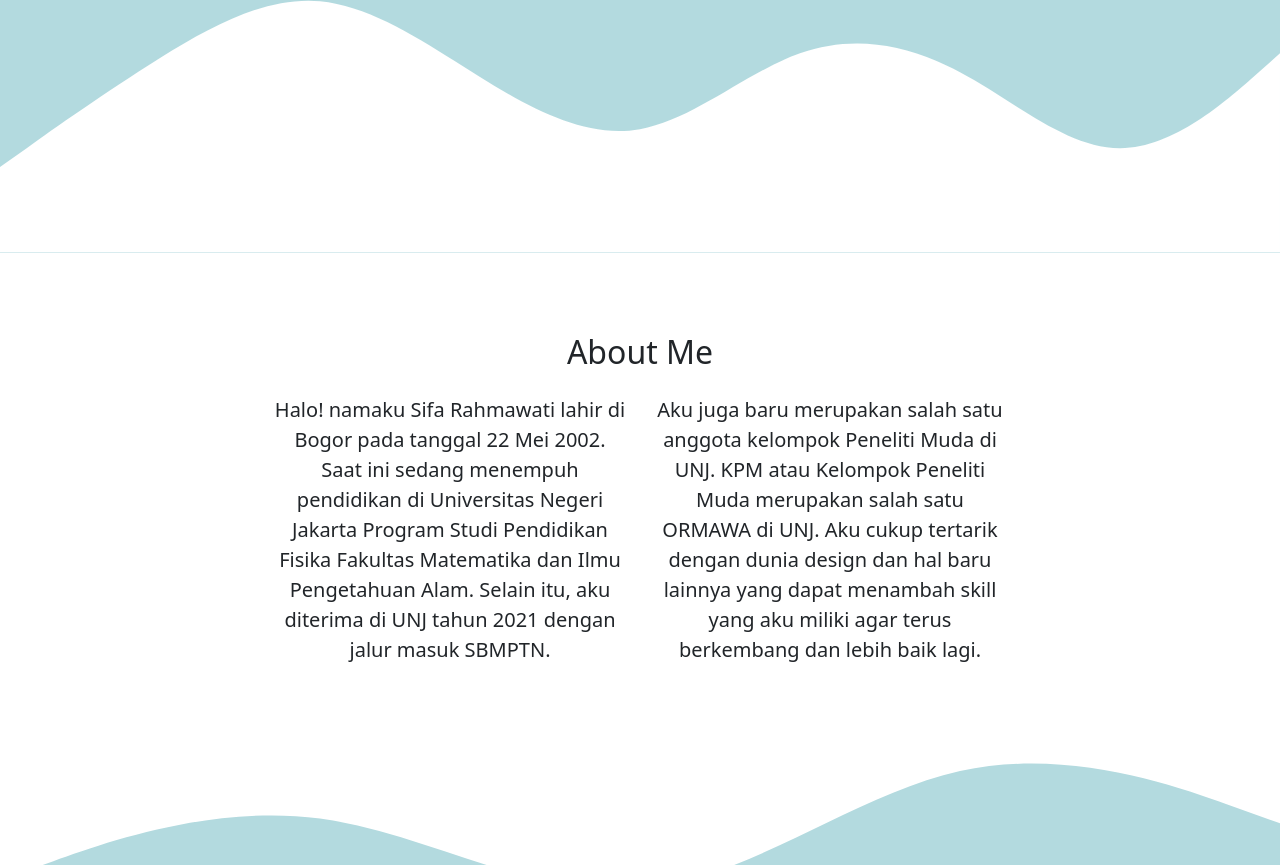
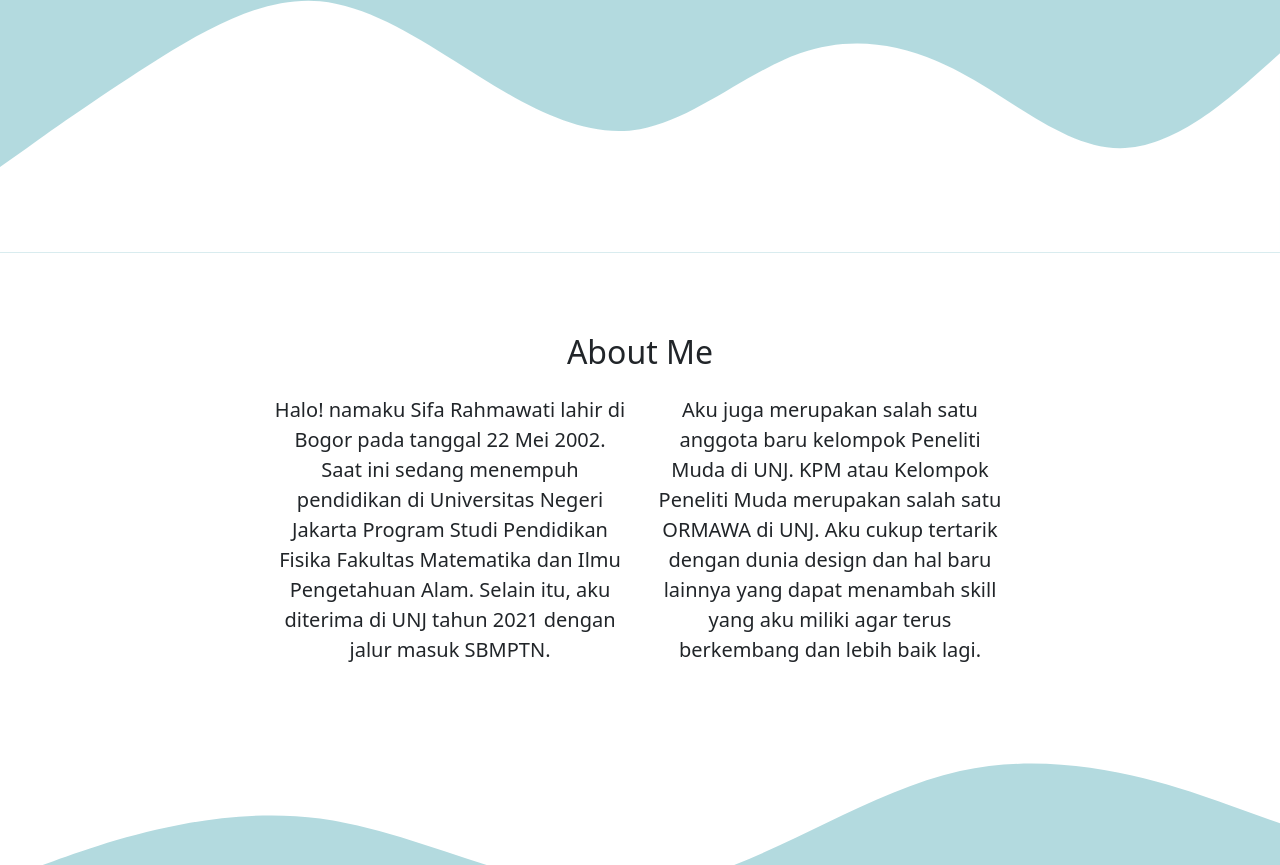
Before and after one commit to SifaRahmawati/sifarahmawati.github.io, a plain HTML site: page index.html in a window 1280 px wide. Shown: the part 449-1314 px from the top of the page. Drawn offline with nearby package versions, Linux system fonts and the light colour scheme.

Commit message:
mengubah tulisan pada about menjadi lebih baik

```diff
--- a/index.html
+++ b/index.html
@@ -78,7 +78,7 @@
           </div>
           <div class="col-md-4">
             <p>
-              Aku juga baru merupakan salah satu anggota kelompok Peneliti Muda di UNJ. KPM atau Kelompok Peneliti Muda merupakan salah satu ORMAWA di UNJ. Aku cukup tertarik dengan dunia design dan hal baru lainnya yang dapat menambah
+              Aku juga merupakan salah satu anggota baru  kelompok Peneliti Muda di UNJ. KPM atau Kelompok Peneliti Muda merupakan salah satu ORMAWA di UNJ. Aku cukup tertarik dengan dunia design dan hal baru lainnya yang dapat menambah
               skill yang aku miliki agar terus berkembang dan lebih baik lagi.
             </p>
           </div>
```
